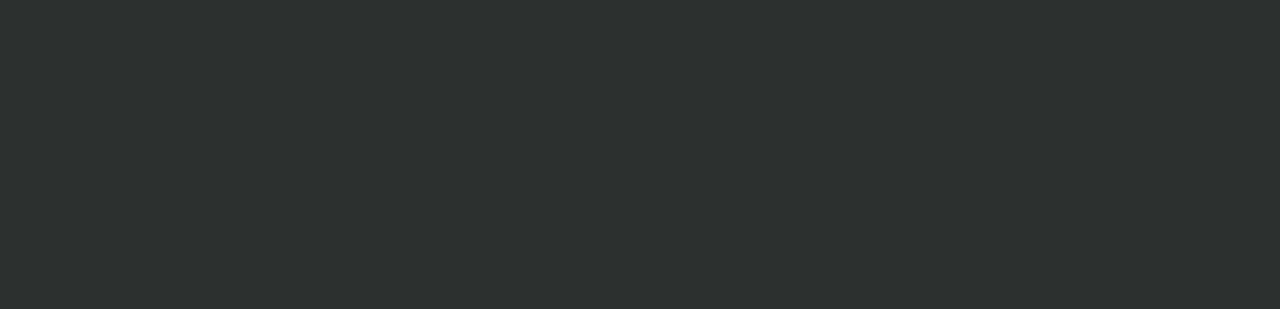
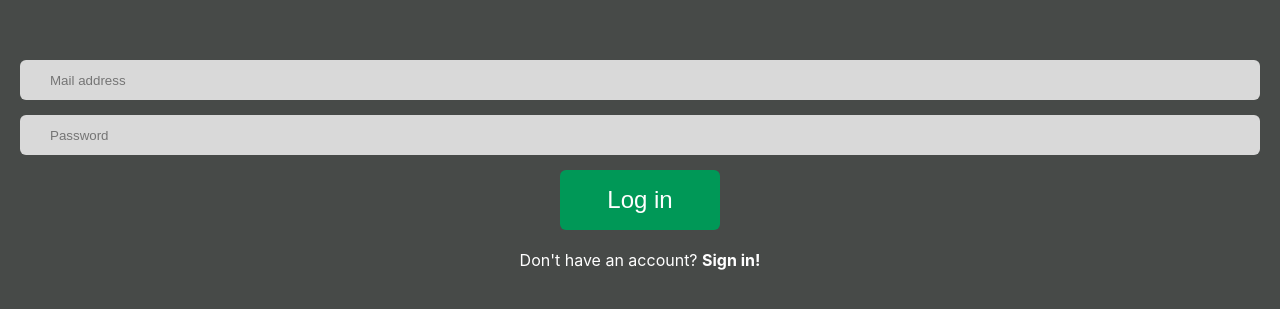
Before and after one commit to Zelaxel/fakeflix, an Angular app: page /login in a window 1280 px wide. Before the commit this address led to /. Shown: the part 235-544 px from the top of the page. Built offline with nearby package versions, Linux system fonts and the light colour scheme.

Commit message:
Login y siginin componts

```diff
--- a/src/app/app.routes.ts
+++ b/src/app/app.routes.ts
@@ -1,7 +1,17 @@
 import { Routes } from '@angular/router';
 
+
 export const routes: Routes = [
-    { path: 'titles', loadComponent: () => import('./pages/title-grid/title-grid').then(m => m.TitleGrid)},
-    { path: 'home', loadComponent: () => import("./pages/homepage/homepage").then(m => m.Homepage)},
-    { path: '', redirectTo: 'home', pathMatch: 'full'}
+  {
+    path: 'titles',
+    loadComponent: () => import('./pages/title-grid/title-grid').then((m) => m.TitleGrid),
+  },
+  {
+    path: 'home',
+    loadComponent: () => import('./pages/homepage/homepage').then((m) => m.Homepage),
+  },
+  { path: '', redirectTo: 'home', pathMatch: 'full' },
+  { path: 'login', loadComponent: () => import('./pages/login/login').then((m) => m.Login) },
+  { path: 'signin', loadComponent: () => import('./pages/signin/signin').then((m) => m.Signin) },
+
 ];
--- /dev/null
+++ b/src/app/pages/login/login.css
@@ -0,0 +1,67 @@
+:host {
+  display: flex;
+  justify-content: center;
+  align-items: center;
+  height: 100vh;
+  width: 100vw;
+  background-color: #474A48;
+}
+.form-container {
+  display: flex;
+  flex-direction: column;
+  justify-content: center;
+  align-items: center;
+  width: 100%;
+  height: 100%;
+  padding: 20px;
+  gap: 20px;
+}
+
+form {
+  display: flex;
+  flex-direction: column;
+  align-items: center;
+  justify-content: center;
+  gap: 15px;
+  width: 100%;
+}
+
+.form-field {
+  width: 100%;
+  border-radius: 6px;
+  border: none;
+  outline: none;
+}
+
+.form-input {
+  height: 40px;
+  padding-left: 30px;
+  background-color: #D9D9D9;
+  color: #2C302E;
+}
+
+.form-submit {
+  height: 60px;
+  width: 160px;
+  background-color: #009857;
+  color: white;
+  font-size: x-large;
+  cursor: pointer;
+  transition: opacity 0.3s ease;
+}
+
+.form-submit:hover {
+  opacity: 70%;
+}
+
+.form-message {
+  text-align: center;
+  width: 100%;
+  color: white;
+}
+
+.form-link {
+  color: white;
+  font-weight: bolder;
+  text-decoration: none;
+}
--- /dev/null
+++ b/src/app/pages/login/login.html
@@ -0,0 +1,56 @@
+<script src="../signin/signin.spec.ts"></script>
+<div class="form-container">
+
+  <form [formGroup]="form" (ngSubmit)="login()" autocomplete="off" novalidate>
+
+
+    <input
+      #emailInput
+      class="form-input form-field"
+      type="email"
+      placeholder="Mail address"
+      formControlName="email"
+      (input)="emailInvalid = false"
+    >
+
+    <div *ngIf="emailInvalid">
+      <p *ngIf="form.get('email')?.errors?.['required']">
+        El email es obligatorio
+      </p>
+      <p *ngIf="form.get('email')?.errors?.['email']">
+        El formato del email no es válido
+      </p>
+    </div>
+
+
+    <input
+      #passwordInput
+      class="form-input form-field"
+      type="password"
+      placeholder="Password"
+      formControlName="password"
+      autocomplete="off"
+      (input)="passwordInvalid = false"
+    >
+
+    <div *ngIf="passwordInvalid">
+      <p *ngIf="form.get('password')?.errors?.['required']">
+        La contraseña es obligatorio
+      </p>
+    </div>
+
+
+    <input
+      class="form-submit form-field"
+      type="submit"
+      value="Log in"
+    >
+
+  </form>
+
+  <p class="form-message">
+    Don't have an account?
+    <a class="form-link" routerLink="/signin" (mousedown)="navegarASignin(emailInput.value)" >Sign in!</a>
+  </p>
+
+</div>
--- /dev/null
+++ b/src/app/pages/login/login.ts
@@ -0,0 +1,90 @@
+import { Component } from '@angular/core';
+import { ReactiveFormsModule, FormControl, FormBuilder, FormGroup, Validators } from '@angular/forms';
+import { HttpClient, HttpClientModule } from '@angular/common/http';
+import { Router, RouterModule } from '@angular/router';
+import { CommonModule } from '@angular/common';
+
+@Component({
+  selector: 'app-login',
+  standalone: true,
+  imports: [CommonModule, ReactiveFormsModule, RouterModule, HttpClientModule],
+  templateUrl: './login.html',
+  styleUrl: './login.css',
+})
+export class Login {
+  submitted = false;
+  emailInvalid = false;
+  passwordInvalid = false;
+  form: FormGroup;
+
+  constructor(
+    private fb: FormBuilder,
+    private http: HttpClient,
+    private router: Router,
+  ) {
+    this.form = this.fb.group({
+      email: [
+        '',
+        {
+          validators: [Validators.required, Validators.email],
+          updateOn: 'blur',
+        },
+      ],
+      password: [
+        '',
+        {
+          validators: [Validators.required],
+        },
+      ],
+    });
+  }
+
+  navegarASignin(email: string) {
+    this.router.navigate(['/signin'], { queryParams: { email: email } });
+  }
+
+  login() {
+    this.submitted = true;
+
+    const { email, password } = this.form.value;
+    const emailControl = this.form.get('email');
+    const passwordControl = this.form.get('password');
+
+
+    if (emailControl?.invalid) {
+      this.emailInvalid = true;
+      return;
+    }
+
+    this.emailInvalid = false;
+
+    if (passwordControl?.invalid) {
+      this.passwordInvalid = true;
+      return;
+    }
+
+    this.passwordInvalid = false;
+
+
+
+    this.http.get<any>('/data/users.json').subscribe((data) => {
+      const user = data.users.find((u: any) => u.email === email);
+
+      if (!user) {
+        alert('Usuario no encontrado');
+        return;
+      }
+
+      if (user.password !== password) {
+        alert('Contraseña incorrecta');
+        return;
+      }
+
+      localStorage.setItem('isLoggedIn', 'true');
+      localStorage.setItem('email', email);
+
+      this.router.navigate(['/home']);
+    });
+
+  }
+}
--- /dev/null
+++ b/src/app/pages/signin/signin.css
@@ -0,0 +1,87 @@
+body {
+  background-color: #2C302E;
+  color: #ffffff;
+  font-family: 'Inter', sans-serif;
+}
+
+
+.form-body {
+  gap: 20px;
+  display: flex;
+  flex-direction: column;
+  justify-content: center;
+  align-items: center;
+}
+
+
+.form-h1 {
+  font-size: 50px;
+  font-weight: lighter;
+}
+
+
+.form-container {
+  display: flex;
+  flex-direction: column;
+  justify-content: center;
+  width: 550px;
+  gap: 20px;
+  padding: 20px;
+  background-color: #474A48;
+  border-radius: 10px;
+}
+
+
+form {
+  display: flex;
+  flex-direction: column;
+  align-items: center;
+  justify-content: center;
+  gap: 15px;
+}
+
+
+.form-field {
+  -webkit-appearance: none;
+  width: 100%;
+  border-radius: 6px;
+  outline: none;
+  border: none;
+  box-shadow: none;
+}
+
+
+.form-input {
+  height: 40px;
+  padding-left: 30px;
+  background-color: #D9D9D9;
+  color: #2C302E;
+}
+
+
+.form-submit {
+  height: 60px;
+  width: 160px;
+  background-color: #009857;
+  color: white;
+  font-size: x-large;
+  cursor: pointer;
+  transition: opacity 0.3s ease;
+}
+
+.form-submit:hover {
+  opacity: 70%;
+}
+
+
+.form-message {
+  text-align: center;
+  width: 100%;
+}
+
+
+.form-link {
+  color: white;
+  font-weight: bolder;
+  text-decoration: none;
+}
--- /dev/null
+++ b/src/app/pages/signin/signin.html
@@ -0,0 +1,54 @@
+                                                                             <body class="form-body">
+
+<div class="form-container">
+  <h1 class="form-h1">Sign in</h1>
+  <form (ngSubmit)="onSubmit()" #form="ngForm">
+
+    <input class="form-input form-field"
+           type="text"
+           placeholder="User name"
+           name="user-name"
+           [(ngModel)]="formData.username"
+           required>
+
+    <input class="form-input form-field"
+           type="email"
+           placeholder="Mail address"
+           name="email"
+           id="signinEmail"
+           [(ngModel)]="formData.email"
+           #emailCtrl="ngModel"
+           required
+           email>
+
+
+
+    <input class="form-input form-field"
+           type="password"
+           placeholder="Password"
+           name="password"
+           [(ngModel)]="formData.password"
+           required>
+
+    <input class="form-input form-field"
+           type="password"
+           placeholder="Repeat password"
+           name="repeated-password"
+           [(ngModel)]="formData.repeatPassword"
+           required>
+
+    <input class="form-submit form-field"
+           type="submit"
+           value="Sign in">
+
+  </form>
+
+  <p class="form-message">
+    Have already an account?
+    <a class="form-link"
+       [routerLink]="['/login']"
+       [queryParams]="{ email: formData.email }">
+      Log in!
+    </a>
+  </p>
+</div>
--- /dev/null
+++ b/src/app/pages/signin/signin.ts
@@ -0,0 +1,79 @@
+import { Component, OnInit } from '@angular/core';
+import { FormsModule } from '@angular/forms';
+import { HttpClient, HttpClientModule } from '@angular/common/http';
+import { Router, RouterModule, ActivatedRoute } from '@angular/router';
+
+
+@Component({
+  selector: 'app-signin',
+  standalone: true,
+  imports: [FormsModule, RouterModule, HttpClientModule],
+  templateUrl: './signin.html',
+  styleUrl: './signin.css',
+})
+export class Signin implements OnInit {
+  formData = {
+    username: '',
+    email: '',
+    password: '',
+    repeatPassword: '',
+  };
+
+  submitted = false;
+
+  emailError = '';
+  passwordError = '';
+  repeatPasswordError = '';
+
+  constructor(
+    private http: HttpClient,
+    private router: Router,
+    private route: ActivatedRoute,
+  ) {}
+
+  ngOnInit() {
+    this.route.queryParams.subscribe((params) => {
+      if (params['email']) {
+        this.formData.email = params['email'];
+      }
+    });
+  }
+
+  async onSubmit() {
+    if (this.formData.username == '') {
+      alert('Error falta el nombre de usuario');
+      return;
+    }
+
+    if (this.formData.email == '') {
+      alert('Error: falta el email');
+      return;
+    }
+
+    const emailPattern = /^[^\s@]+@[^\s@]+\.[^\s@]+$/;
+
+    if (!emailPattern.test(this.formData.email)) {
+      alert('Error: formato de email inválido');
+      return;
+    }
+
+    if (this.formData.password == '') {
+      alert('Error: falta el password');
+      return;
+    }
+
+    if (this.formData.repeatPassword == '') {
+      alert('Error: falta repetir el password');
+      return;
+    }
+
+    if (this.formData.password != this.formData.repeatPassword) {
+      alert('Error: La contrseña y repetir contraseña no coinciden');
+      return;
+    }
+
+
+
+
+  }
+}
```
Also changed, not shown: 2 other files (tests, documents, lock files or other folders).
